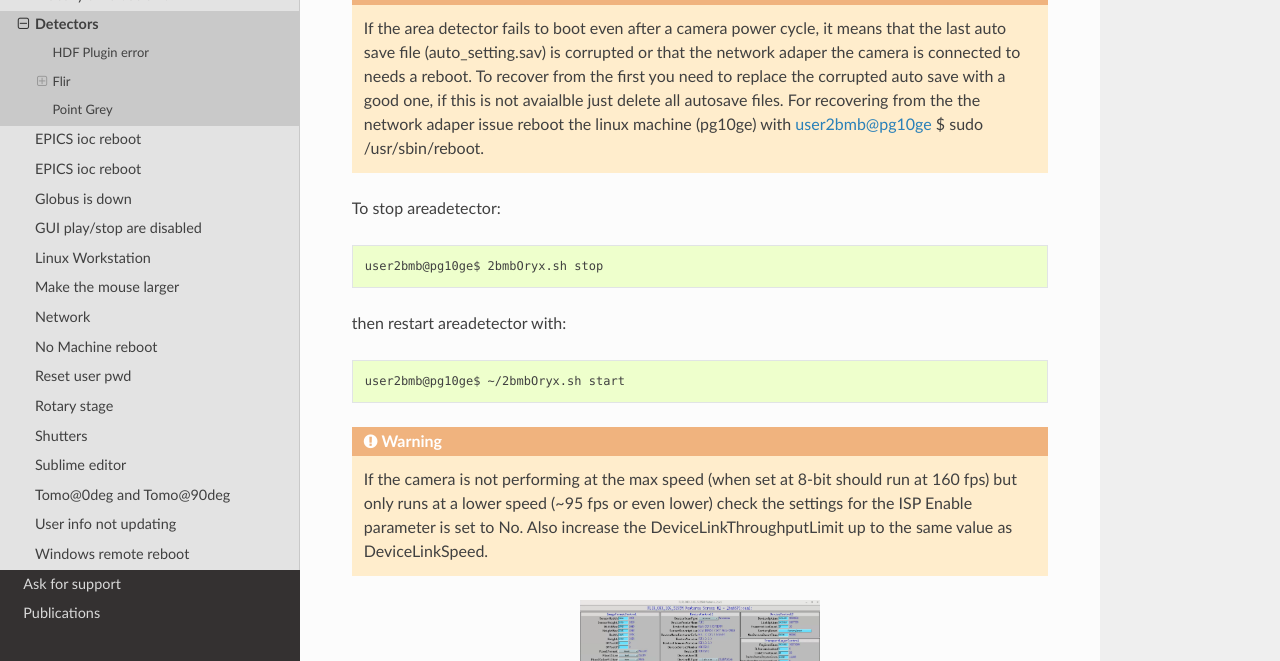
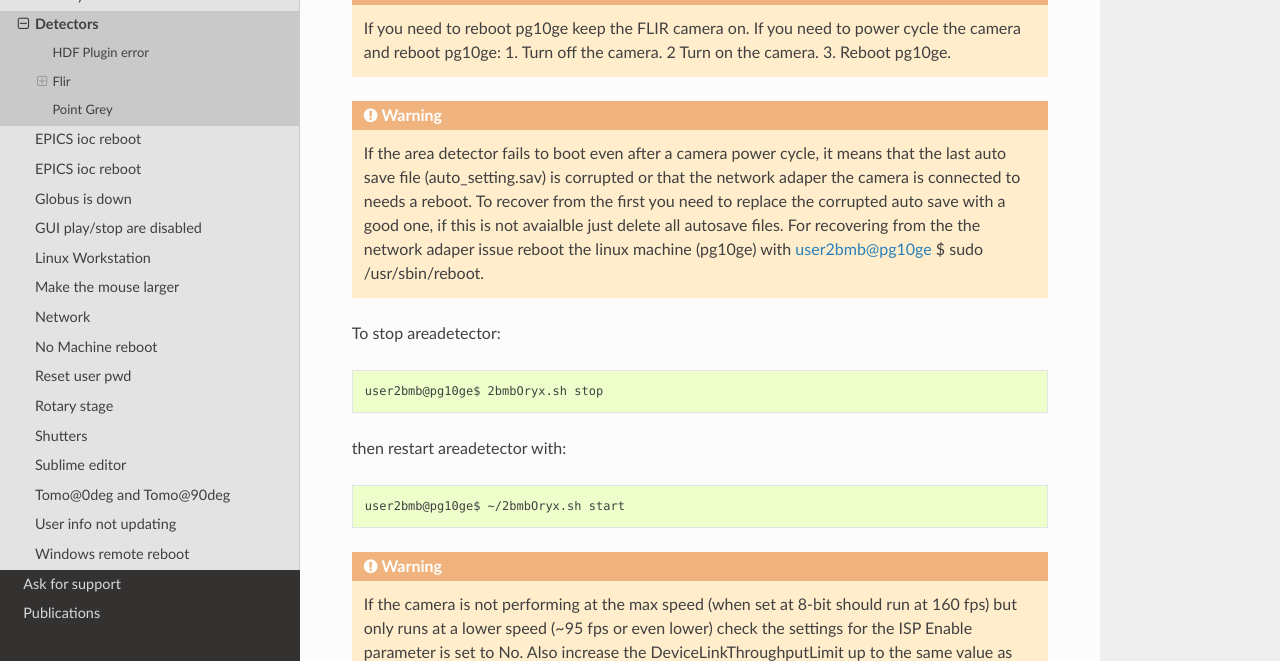
Before and after one commit to xray-imaging/2bm-docs, a Sphinx documentation site: the page built from docs/source/troubleshoot/item_0001.rst, in a window 1280 px wide and 900 px high, scrolled down 915 px, cut to the strip 239-900 px from the top of the window. Built offline with Sphinx 7.4.7 and the Read the Docs theme 2.0.0, drawn with Linux system fonts in a browser that asks for light colours; the version number could not be read and is left out.

Commit message:
Update item_0001.rst

```diff
--- a/docs/source/troubleshoot/item_0001.rst
+++ b/docs/source/troubleshoot/item_0001.rst
@@ -35,6 +35,7 @@ To power cycle the camera unplug the power supply:
    :align: center
    :alt: tomo_user
 
+.. warning:: If you need to reboot pg10ge keep the FLIR camera on. If you need to power cycle the camera and reboot pg10ge: 1. Turn off the camera. 2 Turn on the camera. 3. Reboot pg10ge.
 
 .. warning:: If the area detector fails to boot even after a camera power cycle, it means that the last auto save file (auto_setting.sav) is corrupted or that the network adaper the camera is connected to needs a reboot. To recover from the first you need to replace the corrupted auto save with a good one, if this is not avaialble just delete all autosave files. For recovering from the the network adaper issue reboot the linux machine (pg10ge) with user2bmb@pg10ge $ sudo /usr/sbin/reboot.
 
```
